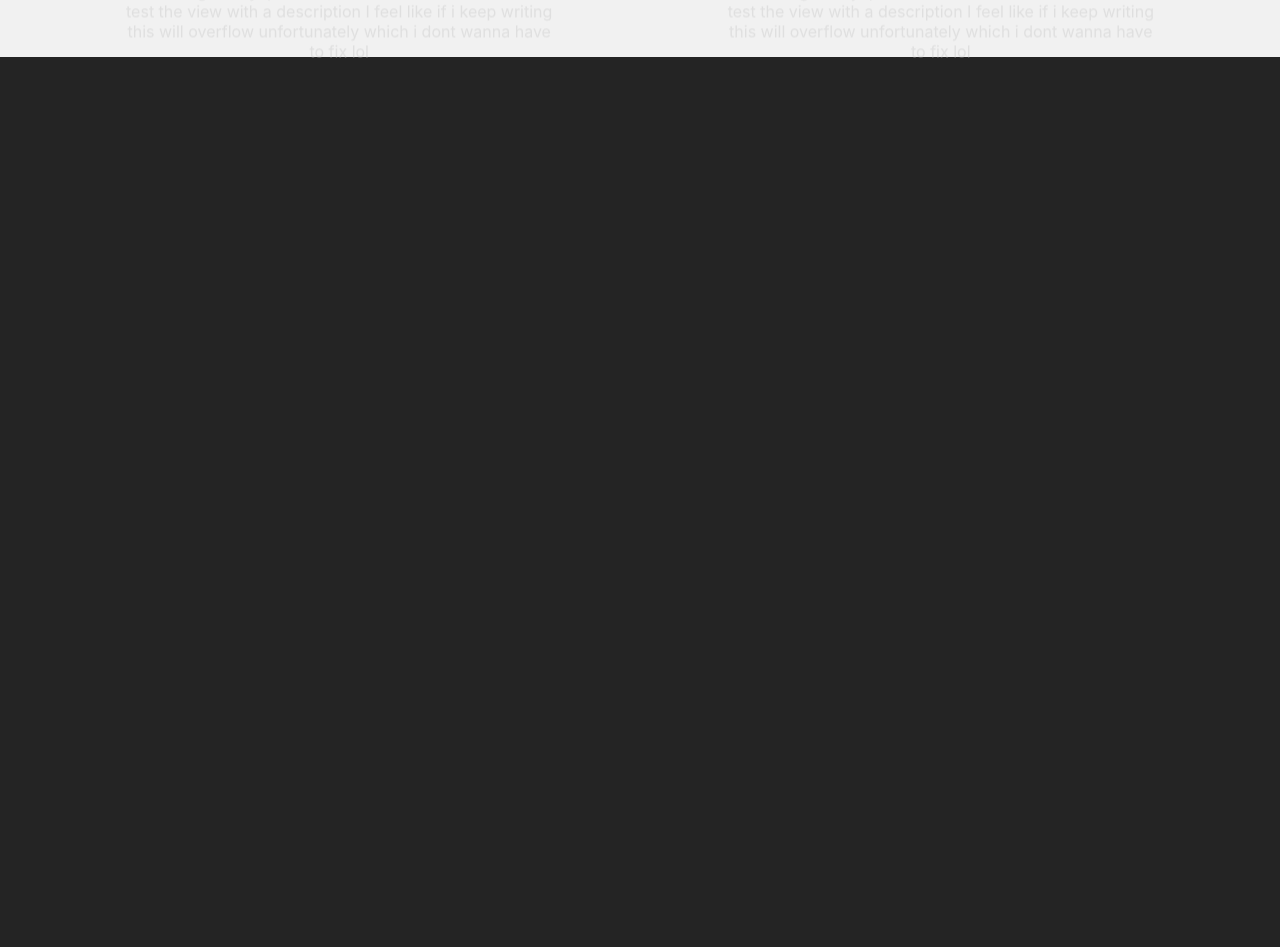
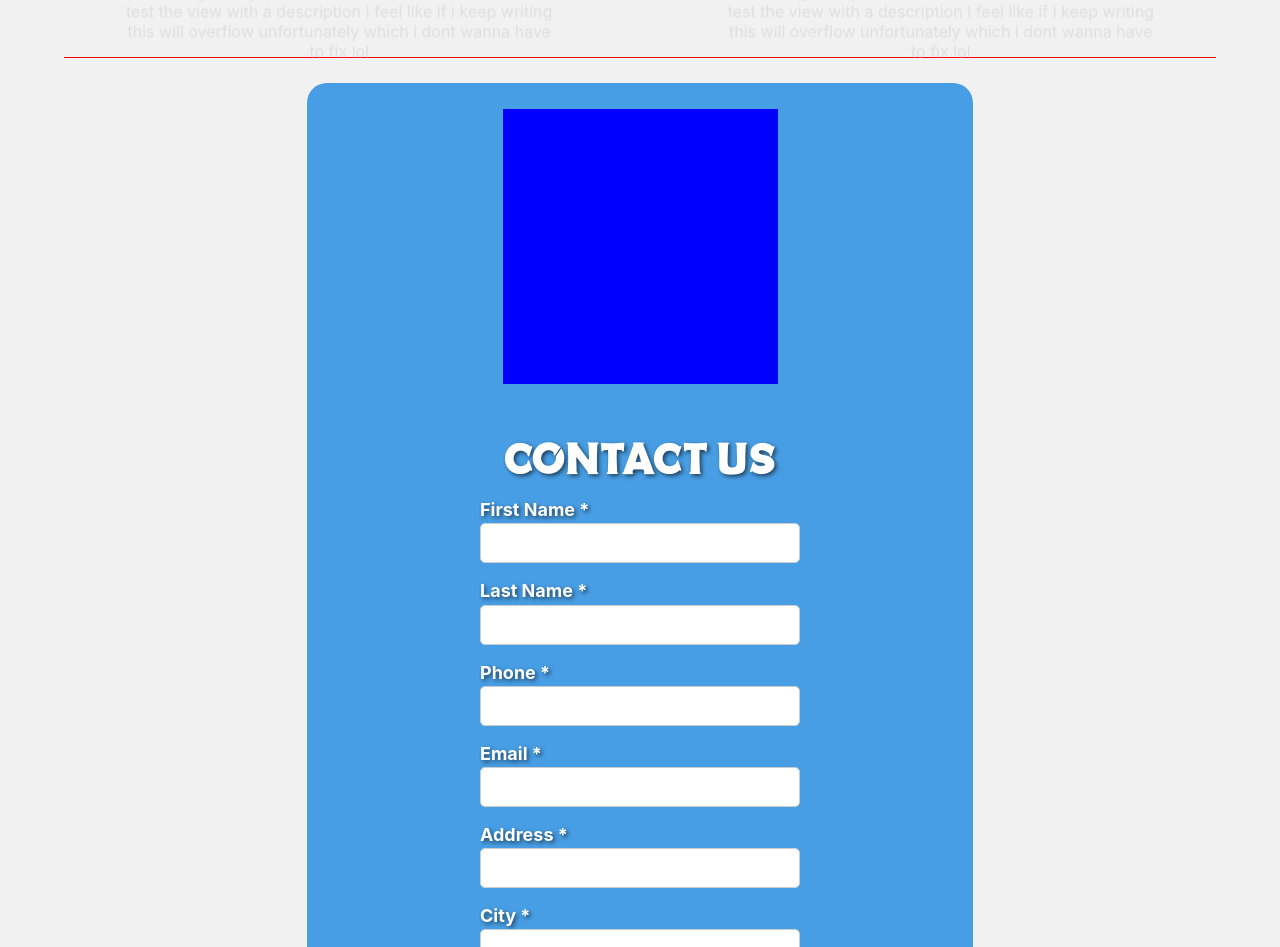
Before and after one commit to pearcepackman/earlybirdservices, a React (Create React App) app: page / in a window 1280 px wide. Shown: the part 1705-2652 px from the top of the page. Before the commit the page ends 1822 px from the top, so only its background shows below. Built offline with nearby package versions, Linux system fonts and the light colour scheme.

Commit message:
6/6/2025 - Updated styling, contact form and footer

```diff
--- a/src/App.css
+++ b/src/App.css
@@ -32,7 +32,7 @@ html, body {
 
   .navarea{
     /*background-color: #3687c9;*/
-    width: 100vw;
+    width: 100%;
     margin-bottom: auto;
     display: flex;
     flex-direction: column;
@@ -53,6 +53,7 @@ html, body {
     background-color: #3687c9;
     gap: 0px;
     height: auto;
+    width: auto;
 
     justify-content: space-around;
     display: flex;
@@ -111,7 +112,7 @@ html, body {
     margin-top: 0;
     margin-bottom: 0;
     margin-left: 10px;
-    font-size: 340%;
+    font-size: 302%;
     font-family: 'Western';
     font-weight: 100;
     text-shadow: 2px 2px 4px rgba(0, 0, 0, 0.6);
@@ -123,11 +124,11 @@ html, body {
     margin-top: 0;
     margin-bottom: 0;
     margin-left: 13px;
-    text-align: left;
+    text-align: center;
     font-size: var(--font-size-subheading);
     /*background-color: darkcyan;*/
     text-shadow: 2px 2px 4px rgba(0, 0, 0, 0.6);
-    line-height: 1;
+    line-height: 1.5;
   }
 
   .workarea{
@@ -223,6 +224,89 @@ html, body {
     margin-bottom: 10px;
     color: var(--desc-color);
   }
+  .linedivider{
+    width: 90%;
+    display: flex;
+    height: 1px;
+    background-color: red;
+    margin-bottom: 2%;
+  }
+  .contactarea{
+    background-color: #489ee4;
+    width: 50%;
+    display: flex;
+    flex-direction: column;
+    margin-bottom: 2%;
+    padding: 1%;
+    justify-content: center;
+    align-items: center;
+    border-radius: 20px;
+
+  }
+  .birdpiccontact{
+    width: 275px;
+    height: 275px;
+    background-color: blue;
+    margin-left: auto;
+    margin-right: auto;
+    margin-top: 2%;
+    margin-bottom: auto;
+  }
+  .formtitle{
+    margin-bottom: 0;
+    font-weight: 100;
+    /*background-color: green;*/
+    font-size: 45px;
+    line-height: 1;
+    font-family: 'Western';
+    text-shadow: 2px 2px 4px rgba(0, 0, 0, 0.6);
+  }
+  .contact-form {
+    display: flex;
+    flex-direction: column;
+    gap: 15px;
+    width: 50%;
+    padding: 1rem;
+  }
+
+  .contact-form label {
+    display: flex;
+    flex-direction: column;
+    font-weight: bold;
+    line-height: 1.45;
+    text-align: left;
+    text-shadow: 2px 2px 4px rgba(0, 0, 0, 0.6);
+  }
+
+  .contact-form input,
+  .contact-form textarea {
+    padding: 10px;
+    border: 1px solid #ccc;
+    border-radius: 5px;
+    font-size: 1rem;
+  }
+
+.contact-form button {
+  padding: 10px;
+  background-color: #3687c9;
+  color: white;
+  border: none;
+  border-radius: 5px;
+  font-weight: bold;
+  cursor: pointer;
+  transition: background-color 0.2s ease;
+  }
+
+.contact-form button:hover {
+  background-color: #2a6fa3;
+  }
+
+.footer{
+  background-color: gray;
+  width: 100%;
+  height: 150px;
+}
+
 
   @keyframes cardslide{
     0% {
--- a/src/App.js
+++ b/src/App.js
@@ -11,7 +11,8 @@ function App() {
           <div className = "topnav">
             <div className = "leftnavwords">
               <h1 className = "biztitle">Early Bird Services LLC</h1>
-              <h5 className = "bizdesc">Serving all of Carroll County and surrounding areas. Lawn care, landscaping, junk removal, demolition, and snow removal! </h5>
+              <h5 className = "bizdesc">Serving all of Carroll County and surrounding areas. Lawn care, landscaping, junk removal, demolition, and snow removal!<br />
+              Commercial and Residential | Licensed and Insured<br />443-536-1255 | earlybirdservicesllcmd@gmail.com<br />Michael Briggs: Owner / Operator</h5>
             </div>
             <div className='righthandnav'>
               <div className = "birdpic"></div>
@@ -117,6 +118,62 @@ function App() {
 
           </div>
         </div>
+        <div className = "linedivider"></div>
+        <div className = "contactarea">
+           <div className = "birdpiccontact"></div>
+
+          <form className="contact-form">
+            <h2 className = "formtitle">Contact Us</h2>
+            <label>
+              First Name *
+              <input type="text" name="name" required />
+
+            </label>
+
+            <label>
+              Last Name *
+              <input type="email" name="email" required />
+            </label>
+            <label>
+              Phone *
+              <input type="email" name="email" required />
+            </label>
+            <label>
+              Email *
+              <input type="email" name="email" required />
+            </label>
+            <label>
+              Address *
+              <input type="email" name="email" required />
+            </label>
+            <label>
+              City *
+              <input type="email" name="email" required />
+            </label>
+            <label>
+              State *
+              <input type="email" name="email" required />
+            </label>
+            <label>
+              Zip Code *
+              <input type="email" name="email" required />
+            </label>
+            <label>
+              How Did You Hear About Us?
+              <input type="email" name="email" />
+            </label>
+
+            <label>
+              What Kind of Work is Needed?
+              <textarea name="message" rows="5" required></textarea>
+            </label>
+
+            <button type="submit">Send</button>
+          </form>
+        </div>
+        <div className = "footer">
+
+        </div>
 
       </header>
     </div>
```
